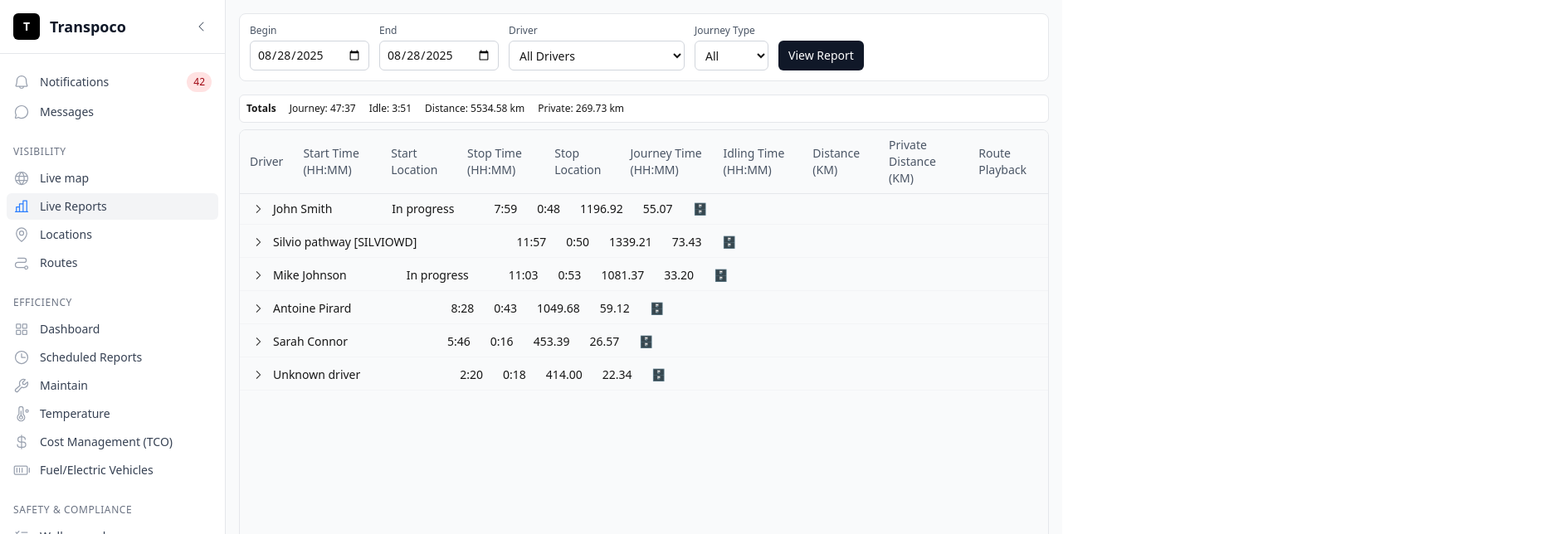
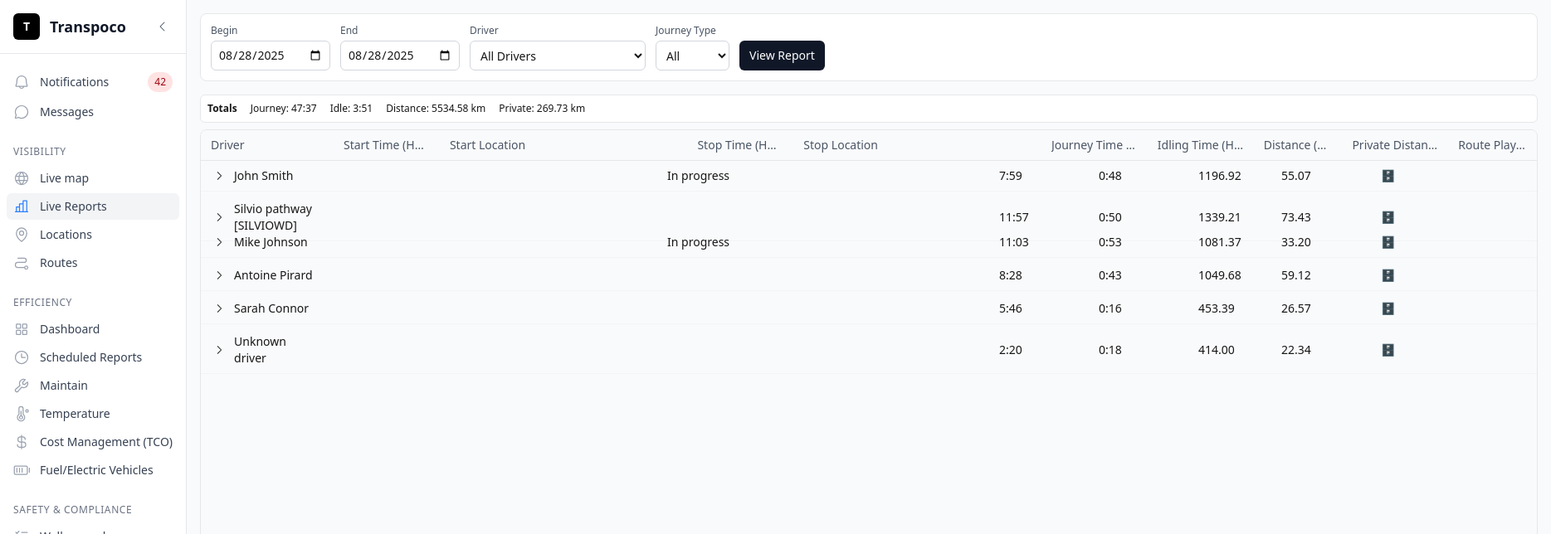
Before and after one commit to antoinepirard/transpoco-track, a Next.js app: page /reports in a window 1280 px wide. Shown: the top 644 px of the page at 83% size, 1869 px wide, since content can reach past the window. Built offline with nearby package versions, Linux system fonts and the light colour scheme.

Commit message:
Enhance ReportsTable component by adding column sizes for better layout control and improving cell rendering for start and stop locations. Implement truncation for long text in location cells to maintain table aesthetics.

```diff
--- a/src/components/reports/ReportsTable.tsx
+++ b/src/components/reports/ReportsTable.tsx
@@ -43,13 +43,19 @@ export default function ReportsTable({ rows, loading }: { rows: ReportRow[]; loa
       id: 'driver',
       header: 'Driver',
       accessorKey: 'driver',
+      size: 150,
     },
     {
       header: 'Start Time (HH:MM)',
       accessorKey: 'startTime',
       cell: info => fmtTime(info.getValue() as string),
+      size: 120,
     },
-    { header: 'Start Location', accessorKey: 'startLocation' },
+    {
+      header: 'Start Location',
+      accessorKey: 'startLocation',
+      size: 280,
+    },
     {
       header: 'Stop Time (HH:MM)',
       accessorKey: 'stopTime',
@@ -58,32 +64,42 @@ export default function ReportsTable({ rows, loading }: { rows: ReportRow[]; loa
         const st = info.row.original.status;
         return val ? fmtTime(val) : st === 'in-progress' ? 'In progress' : '';
       },
+      size: 120,
     },
-    { header: 'Stop Location', accessorKey: 'stopLocation' },
+    {
+      header: 'Stop Location',
+      accessorKey: 'stopLocation',
+      size: 280,
+    },
     {
       header: 'Journey Time (HH:MM)',
       accessorKey: 'journeyTimeSec',
       cell: info => fmtHMM(info.getValue() as number),
+      size: 120,
     },
     {
       header: 'Idling Time (HH:MM)',
       accessorKey: 'idleTimeSec',
       cell: info => fmtHMM(info.getValue() as number),
+      size: 120,
     },
     {
       header: 'Distance (KM)',
       accessorKey: 'distanceKm',
       cell: info => (info.getValue<number>() ?? 0).toFixed(2),
+      size: 100,
     },
     {
       header: 'Private Distance (KM)',
       accessorKey: 'privateDistanceKm',
       cell: info => (info.getValue<number>() ?? 0).toFixed(2),
+      size: 120,
     },
     {
       header: 'Route Playback',
       accessorKey: 'journeyType',
       cell: () => '🗄',
+      size: 100,
     },
   ], []);
 
@@ -137,13 +153,19 @@ export default function ReportsTable({ rows, loading }: { rows: ReportRow[]; loa
       </div>
 
       <div ref={parentRef} className="relative w-full flex-1 overflow-auto rounded-lg border border-gray-200">
-        <table className="min-w-full text-sm">
+        <table className="w-full text-sm table-fixed" style={{ minWidth: '1610px' }}>
           <thead className="sticky top-0 z-10 bg-gray-50 text-left text-gray-600">
             {table.getHeaderGroups().map(hg => (
               <tr key={hg.id} className="border-b border-gray-200">
                 {hg.headers.map(h => (
-                  <th key={h.id} className="px-3 py-2 font-medium">
-                    {h.isPlaceholder ? null : flexRender(h.column.columnDef.header, h.getContext())}
+                  <th
+                    key={h.id}
+                    className="px-3 py-2 font-medium"
+                    style={{ width: h.getSize(), maxWidth: h.getSize() }}
+                  >
+                    <div className="truncate">
+                      {h.isPlaceholder ? null : flexRender(h.column.columnDef.header, h.getContext())}
+                    </div>
                   </th>
                 ))}
               </tr>
@@ -164,9 +186,19 @@ export default function ReportsTable({ rows, loading }: { rows: ReportRow[]; loa
                 >
                   {row.getVisibleCells().map(cell => {
                     const isFirst = cell.column.id === 'driver';
+                    const isLocation = cell.column.id === 'startLocation' || cell.column.id === 'stopLocation';
+                    const cellValue = cell.getValue() as string;
+
                     return (
-                      <td key={cell.id} className="px-3 py-2 align-middle">
-                        <div className="flex items-center" style={{ paddingLeft: isFirst ? row.depth * 16 : padding }}>
+                      <td
+                        key={cell.id}
+                        className="px-3 py-2 align-middle"
+                        style={{ width: cell.column.getSize(), maxWidth: cell.column.getSize() }}
+                      >
+                        <div
+                          className="flex items-center"
+                          style={{ paddingLeft: isFirst ? row.depth * 16 : padding }}
+                        >
                           {isFirst && row.getCanExpand() ? (
                             <button
                               onClick={row.getToggleExpandedHandler()}
@@ -176,7 +208,12 @@ export default function ReportsTable({ rows, loading }: { rows: ReportRow[]; loa
                               {row.getIsExpanded() ? <CaretDown size={14} /> : <CaretRight size={14} />}
                             </button>
                           ) : null}
-                          {flexRender(cell.column.columnDef.cell, cell.getContext())}
+                          <div
+                            className={`${isLocation ? 'truncate' : ''} min-w-0 flex-1`}
+                            title={isLocation && cellValue ? cellValue : undefined}
+                          >
+                            {flexRender(cell.column.columnDef.cell, cell.getContext())}
+                          </div>
                         </div>
                       </td>
                     );
```
